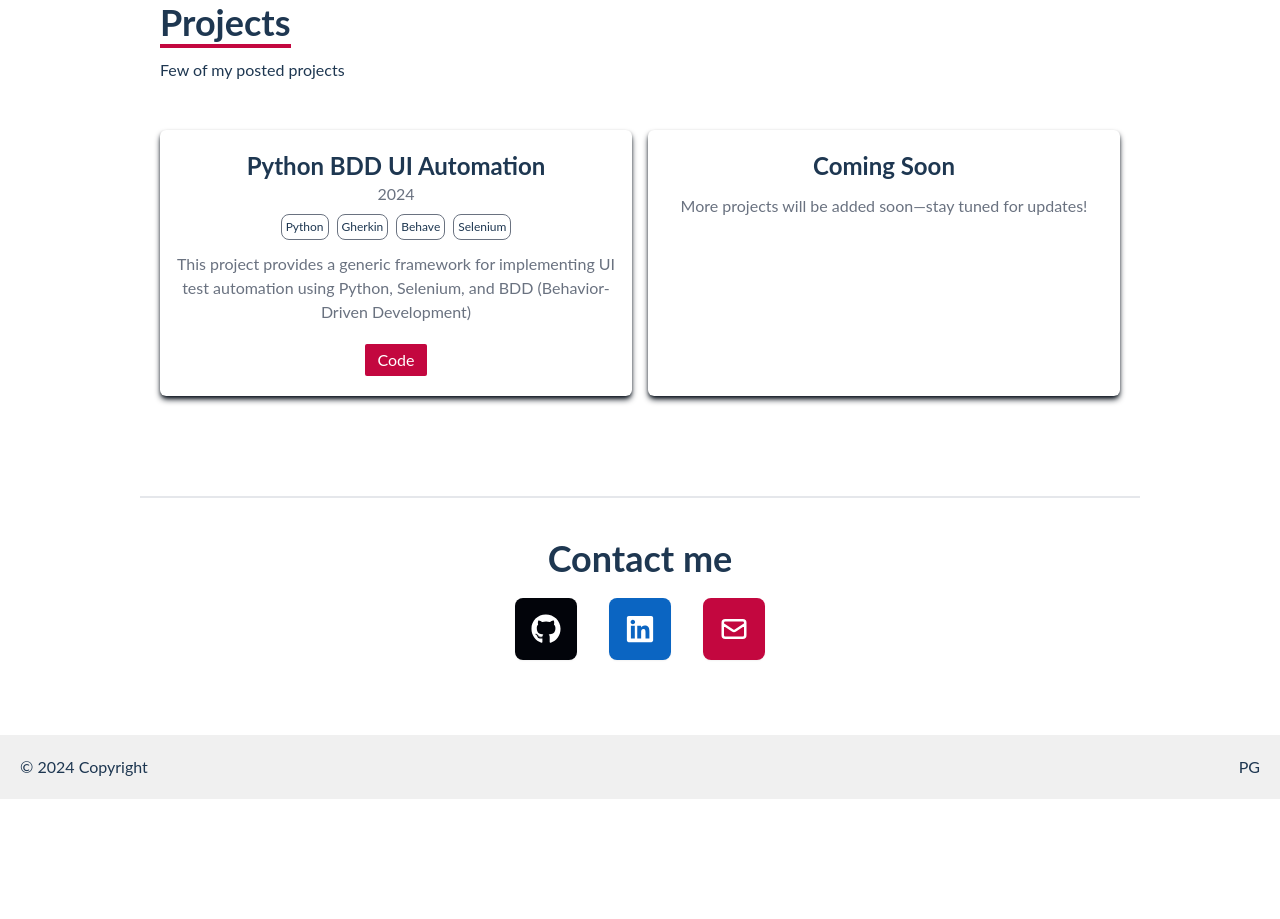
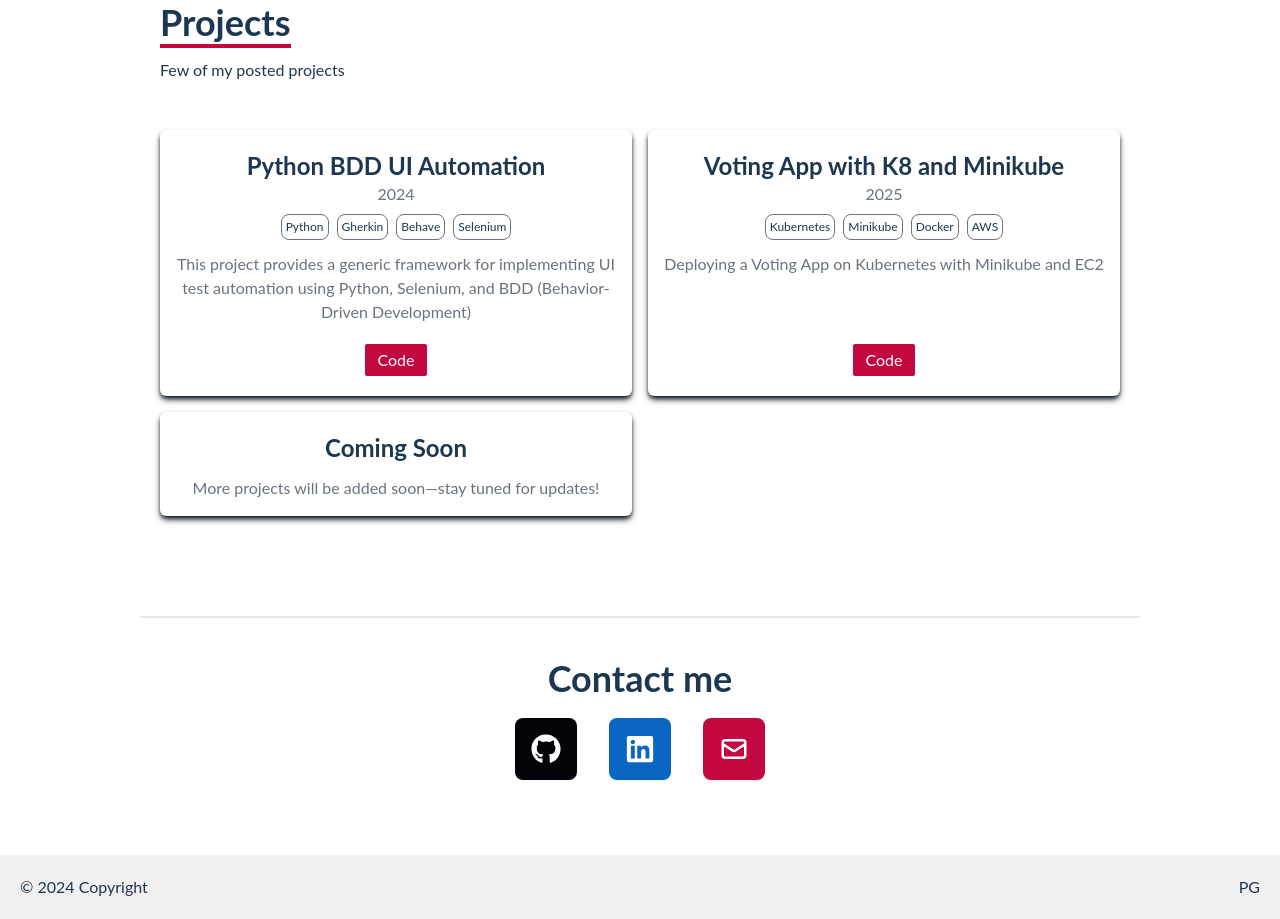
Before and after one commit to codewithprashantgupta/prashant.me, a React (Create React App) app: page / in a window 1280 px wide. Shown: the part 3480-4399 px from the top of the page. Before the commit the page ends 4279 px from the top, so only its background shows below. Built offline with nearby package versions, Linux system fonts and the light colour scheme; the HTML template or start-up script is replaced by a standard one.

Commit message:
added new project

```diff
--- a/src/data/Projects.js
+++ b/src/data/Projects.js
@@ -10,6 +10,14 @@ export const projects = [
 	},
 	{
 		id: 2,
+		name: "Voting App with K8 and Minikube",
+		date: "2025",
+		tech: ["Kubernetes", "Minikube", "Docker", "AWS"],
+		tagline: "Deploying a Voting App on Kubernetes with Minikube and EC2 ",
+		source: "https://github.com/codewithprashantgupta/voting-app-project",
+	},
+	{
+		id: 3,
 		name: "Coming Soon",
 		date: "",
 		tech: [],
```
